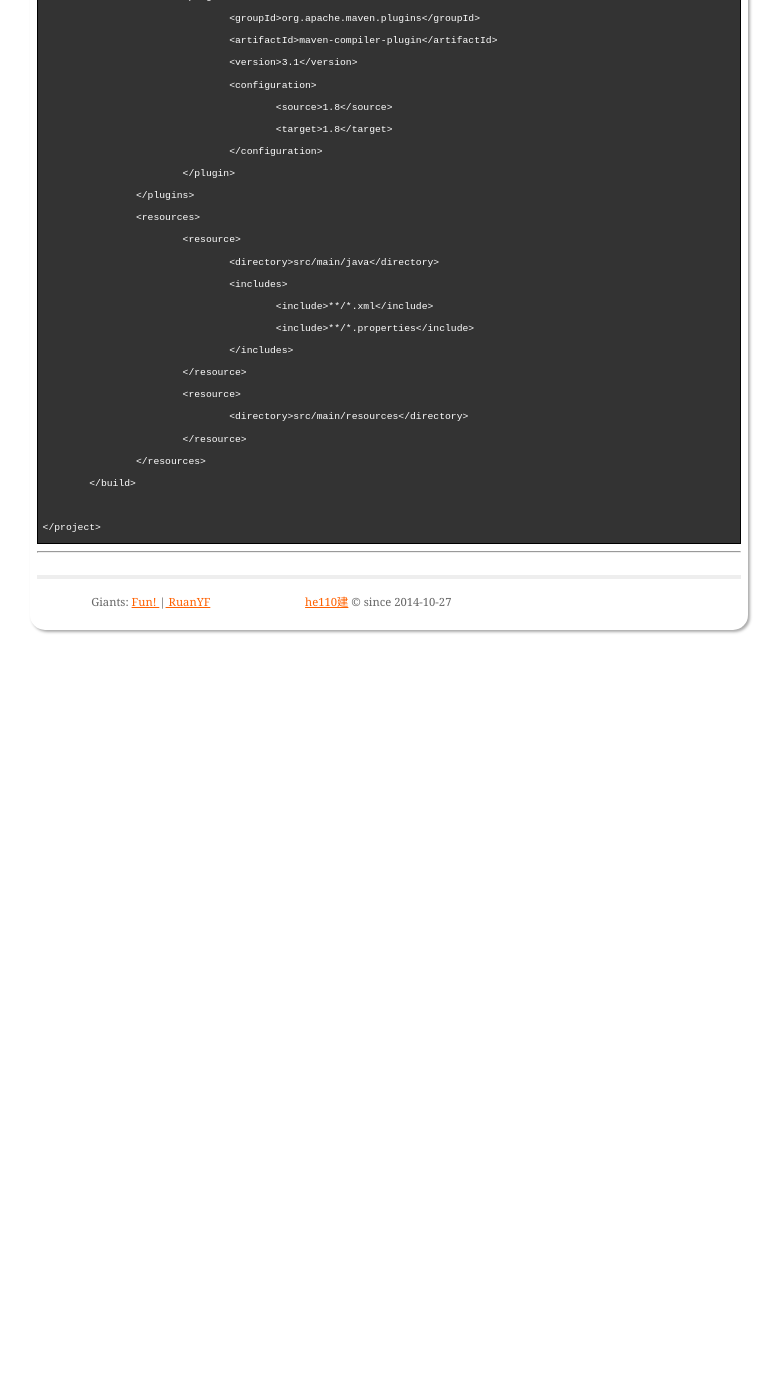
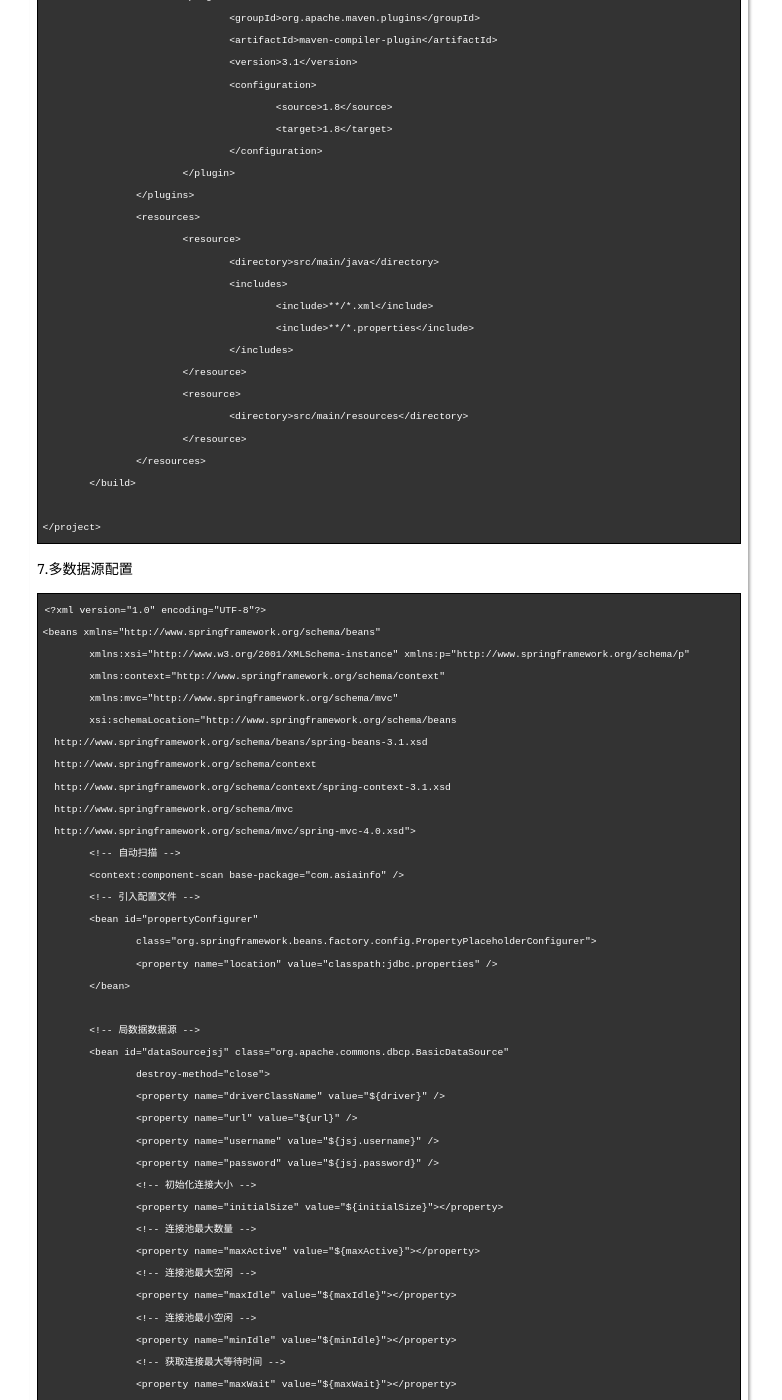
Before and after one commit to he110jian/he110jian.github.io, a Jekyll site: the page built from _posts/2016-10-18-SSM-多数据源配置.markdown, in a window 1280 px wide and 1400 px high, scrolled down 8820 px. Shown: the whole window, without its empty margins (251-1033 px from the left). Built offline with Jekyll 4.4.1, drawn with Linux system fonts in a browser that asks for light colours; comment, search, counter and statistics services are not loaded; some of the changed text lies outside the part shown.

Commit message:
多数据源

```diff
--- a/_posts/2016-10-18-SSM-多数据源配置.markdown
+++ b/_posts/2016-10-18-SSM-多数据源配置.markdown
@@ -416,5 +416,103 @@
 
 	</project>
 
+7.多数据源配置
+
+	<?xml version="1.0" encoding="UTF-8"?>
+	<beans xmlns="http://www.springframework.org/schema/beans"
+		xmlns:xsi="http://www.w3.org/2001/XMLSchema-instance" xmlns:p="http://www.springframework.org/schema/p"
+		xmlns:context="http://www.springframework.org/schema/context"
+		xmlns:mvc="http://www.springframework.org/schema/mvc"
+		xsi:schemaLocation="http://www.springframework.org/schema/beans
+	  http://www.springframework.org/schema/beans/spring-beans-3.1.xsd
+	  http://www.springframework.org/schema/context
+	  http://www.springframework.org/schema/context/spring-context-3.1.xsd
+	  http://www.springframework.org/schema/mvc
+	  http://www.springframework.org/schema/mvc/spring-mvc-4.0.xsd">
+		<!-- 自动扫描 -->
+		<context:component-scan base-package="com.asiainfo" />
+		<!-- 引入配置文件 -->
+		<bean id="propertyConfigurer"
+			class="org.springframework.beans.factory.config.PropertyPlaceholderConfigurer">
+			<property name="location" value="classpath:jdbc.properties" />
+		</bean>
+
+		<!-- 局数据数据源 -->
+		<bean id="dataSourcejsj" class="org.apache.commons.dbcp.BasicDataSource"
+			destroy-method="close">
+			<property name="driverClassName" value="${driver}" />
+			<property name="url" value="${url}" />
+			<property name="username" value="${jsj.username}" />
+			<property name="password" value="${jsj.password}" />
+			<!-- 初始化连接大小 -->
+			<property name="initialSize" value="${initialSize}"></property>
+			<!-- 连接池最大数量 -->
+			<property name="maxActive" value="${maxActive}"></property>
+			<!-- 连接池最大空闲 -->
+			<property name="maxIdle" value="${maxIdle}"></property>
+			<!-- 连接池最小空闲 -->
+			<property name="minIdle" value="${minIdle}"></property>
+			<!-- 获取连接最大等待时间 -->
+			<property name="maxWait" value="${maxWait}"></property>
+		</bean>
+
+		<!-- spring和MyBatis完美整合，不需要mybatis的配置映射文件 -->
+		<bean id="sqlSessionFactoryjsj" class="org.mybatis.spring.SqlSessionFactoryBean">
+			<property name="dataSource" ref="dataSourcejsj" />
+			<!-- 自动扫描mapping.xml文件 -->
+			<property name="mapperLocations" value="classpath:com/asiainfo/bdquery/dao/*.xml"></property>
+		</bean>
+
+		<!-- DAO接口所在包名，Spring会自动查找其下的类 -->
+		<bean class="org.mybatis.spring.mapper.MapperScannerConfigurer">
+			<property name="basePackage" value="com.asiainfo.bdquery.dao" />
+			<property name="sqlSessionFactoryBeanName" value="sqlSessionFactoryjsj"></property>
+		</bean>
+
+		<!-- (事务管理)transaction manager, use JtaTransactionManager for global tx -->
+		<bean id="transactionManager"
+			class="org.springframework.jdbc.datasource.DataSourceTransactionManager">
+			<property name="dataSource" ref="dataSourcejsj" />
+		</bean>
+
+		<!-- 系统管理里数据源 -->
+		  <bean id="dataSourcesys" class="org.apache.commons.dbcp.BasicDataSource"
+	    destroy-method="close">
+	    <property name="driverClassName" value="${driver}" />
+	    <property name="url" value="${url}" />
+	    <property name="username" value="${sys.username}" />
+	    <property name="password" value="${sys.password}" />
+	    <!-- 初始化连接大小 -->
+	    <property name="initialSize" value="${initialSize}"></property>
+	    <!-- 连接池最大数量 -->
+	    <property name="maxActive" value="${maxActive}"></property>
+	    <!-- 连接池最大空闲 -->
+	    <property name="maxIdle" value="${maxIdle}"></property>
+	    <!-- 连接池最小空闲 -->
+	    <property name="minIdle" value="${minIdle}"></property>
+	    <!-- 获取连接最大等待时间 -->
+	    <property name="maxWait" value="${maxWait}"></property>
+	  </bean>
+
+	  <!-- spring和MyBatis完美整合，不需要mybatis的配置映射文件 -->
+	  <bean id="sqlSessionFactorysys" class="org.mybatis.spring.SqlSessionFactoryBean">
+	    <property name="dataSource" ref="dataSourcesys" />
+	    <!-- 自动扫描mapping.xml文件 -->
+	    <property name="mapperLocations" value="classpath:com/asiainfo/system/dao/*.xml"></property>
+	  </bean>
+
+	  <!-- DAO接口所在包名，Spring会自动查找其下的类 -->
+	  <bean class="org.mybatis.spring.mapper.MapperScannerConfigurer">
+	    <property name="basePackage" value="com.asiainfo.system.dao" />
+	    <property name="sqlSessionFactoryBeanName" value="sqlSessionFactorysys"></property>
+	  </bean>
+
+	  <!-- (事务管理)transaction manager, use JtaTransactionManager for global tx -->
+	  <bean id="transactionManager"
+	    class="org.springframework.jdbc.datasource.DataSourceTransactionManager">
+	    <property name="dataSource" ref="dataSourcesys" />
+	  </bean>
+
+	</beans>
 
 ----------
```
